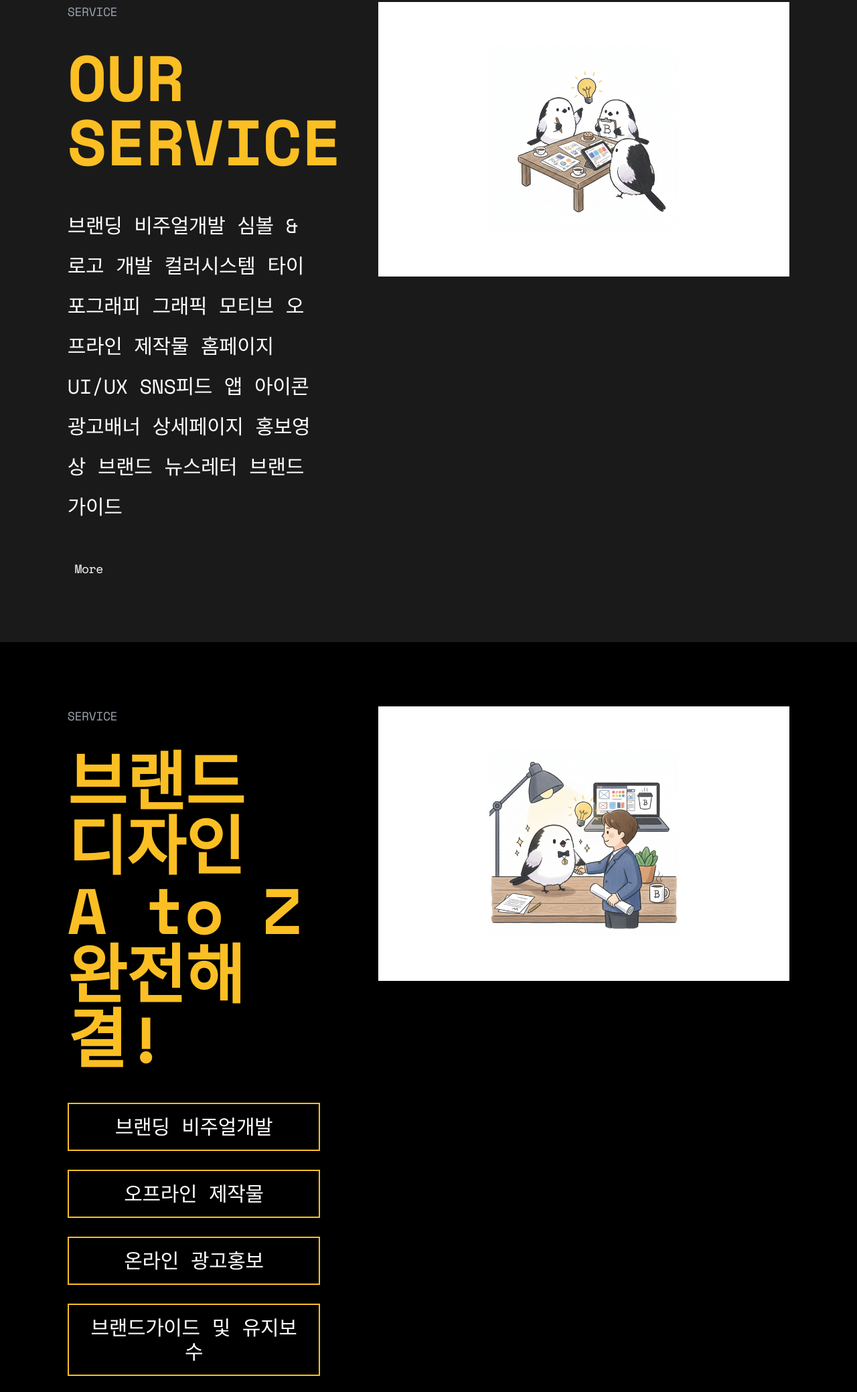
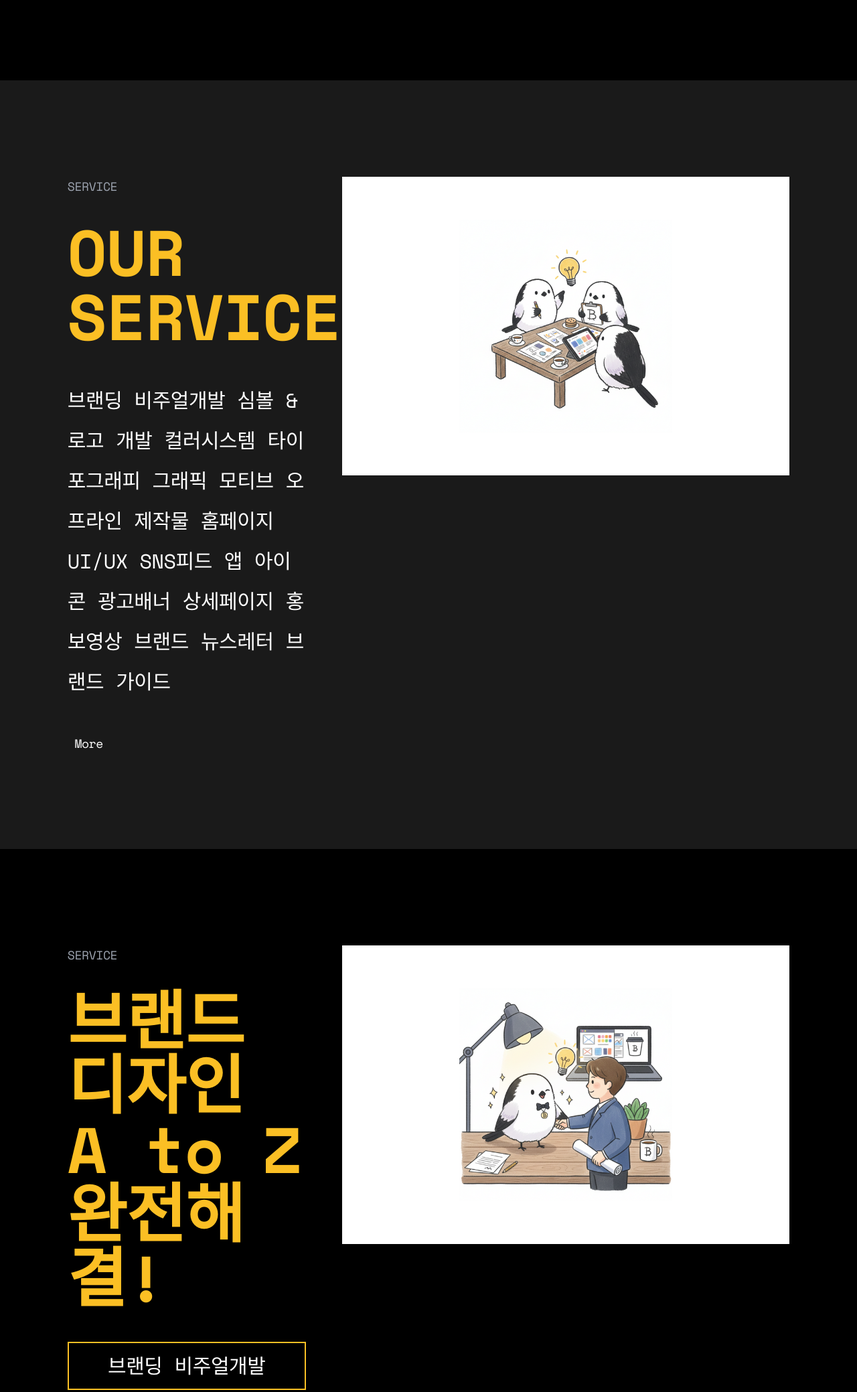
Before and after one commit to baebsaedesigndev-pixel/baebsaeProject, a website: page index.html in a window 1280 px wide. Shown: the part 2817-4896 px from the top of the page at 67% size. Drawn offline with nearby package versions, Linux system fonts and the light colour scheme; a web font is replaced by a local one.

Commit message:
index.html 수정 4

```diff
--- a/index.html
+++ b/index.html
@@ -99,8 +99,8 @@
 
     <!-- About Section -->
     <section id="about" class="min-h-screen bg-black flex items-center py-16 lg:py-24">
-        <div class="w-full px-7 lg:px-[6.3rem]">
-            <div class="grid grid-cols-1 lg:grid-cols-[35%_57%] gap-y-12 lg:gap-x-[8%]">
+        <div class="w-full px-7 lg:px-[6.3rem] py-8 lg:py-12">
+            <div class="grid grid-cols-1 lg:grid-cols-[33%_62%] gap-y-12 lg:gap-x-[5%]">
                 <!-- Text Content (아래 모바일, 왼쪽 PC) -->
                 <div class="order-2 lg:order-1 flex flex-col justify-start">
                     <!-- Top Label -->
@@ -138,8 +138,8 @@
 
     <!-- Service Section -->
     <section id="service" class="min-h-screen bg-[#1a1a1a] flex items-center py-16 lg:py-24">
-        <div class="w-full px-7 lg:px-[6.3rem]">
-            <div class="grid grid-cols-1 lg:grid-cols-[35%_57%] gap-y-12 lg:gap-x-[8%]">
+        <div class="w-full px-7 lg:px-[6.3rem] py-8 lg:py-12">
+            <div class="grid grid-cols-1 lg:grid-cols-[33%_62%] gap-y-12 lg:gap-x-[5%]">
                 <!-- Text Content (아래 모바일, 왼쪽 PC) -->
                 <div class="order-2 lg:order-1 flex flex-col justify-start">
                     <!-- Top Label -->
@@ -173,8 +173,8 @@
 
     <!-- Service 2 Section -->
     <section id="service2" class="min-h-screen bg-black flex items-center py-16 lg:py-24">
-        <div class="w-full px-7 lg:px-[6.3rem]">
-            <div class="grid grid-cols-1 lg:grid-cols-[35%_57%] gap-y-12 lg:gap-x-[8%]">
+        <div class="w-full px-7 lg:px-[6.3rem] py-8 lg:py-12">
+            <div class="grid grid-cols-1 lg:grid-cols-[33%_62%] gap-y-12 lg:gap-x-[5%]">
                 <!-- Text Content (아래 모바일, 왼쪽 PC) -->
                 <div class="order-2 lg:order-1 flex flex-col justify-start">
                     <!-- Top Label -->
```
